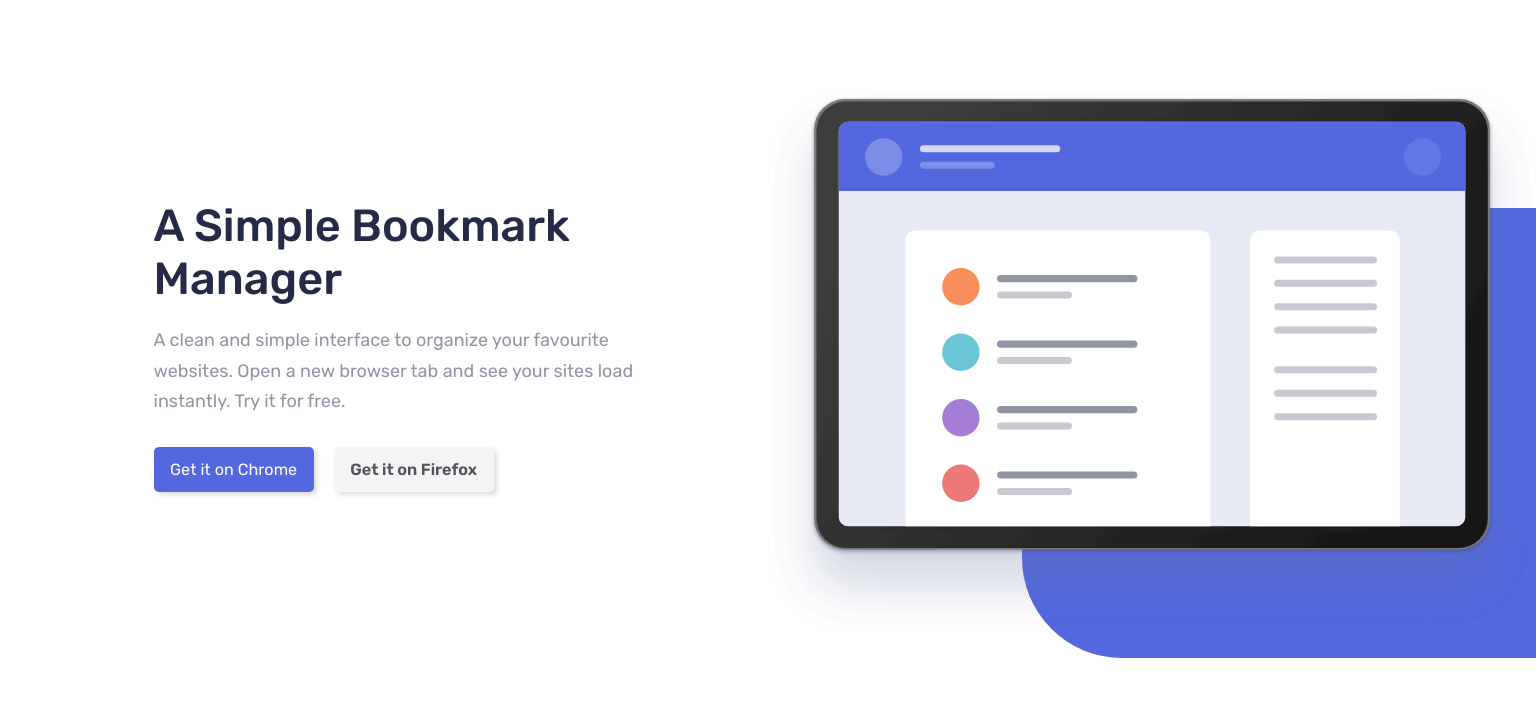
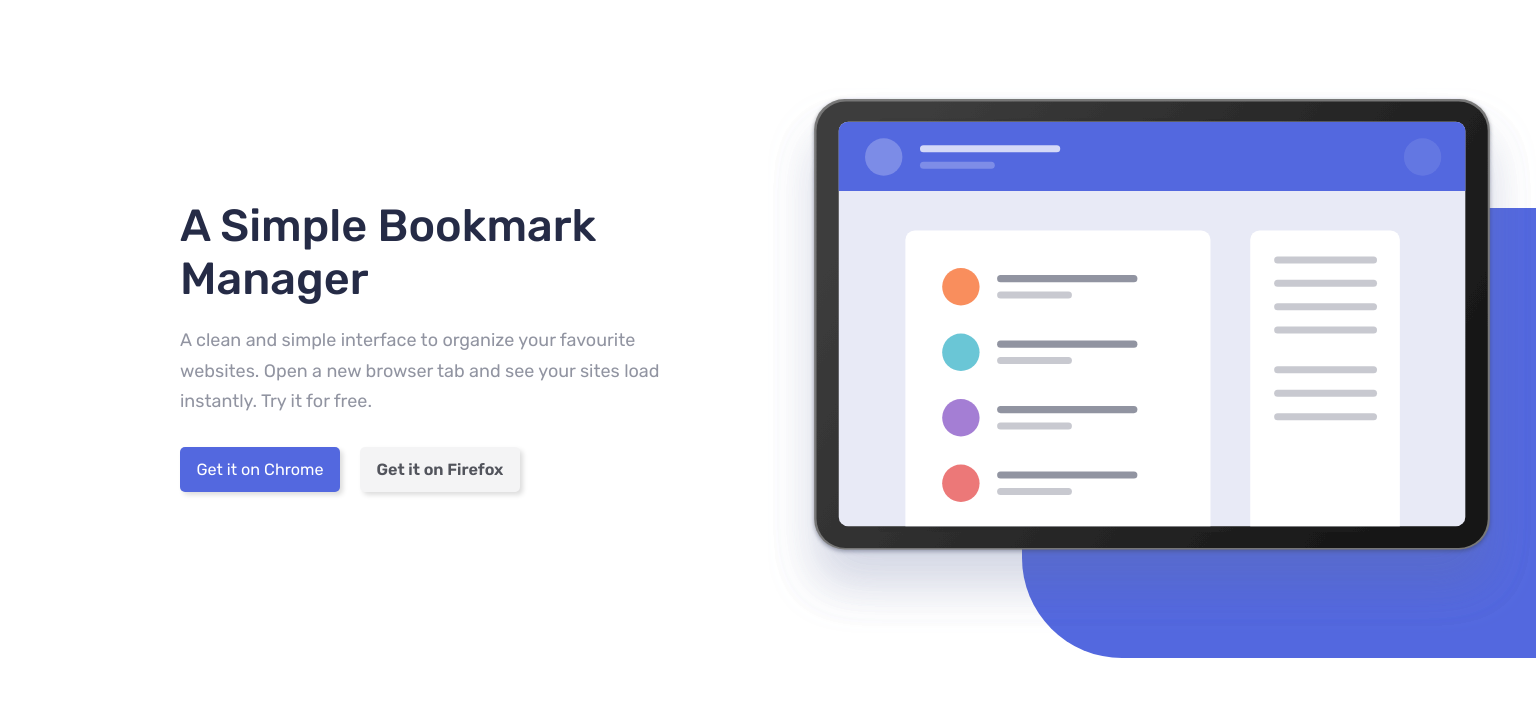
Before and after one commit to jennawlin3/bookmark-landing-page-master, a plain HTML site: page index.html in a window 1536 px wide. Shown: the part 82-784 px from the top of the page. Drawn offline with Linux system fonts and the light colour scheme.

Commit message:
updated styles.css

```diff
--- a/assets/styles.css
+++ b/assets/styles.css
@@ -922,7 +922,7 @@ footer {
     }
 
     .hero-container > .content-container {
-        padding: 0 0 0 10vw;
+        padding: 0 0 0 180px;
     }
 
     .hero-illustration {
```
